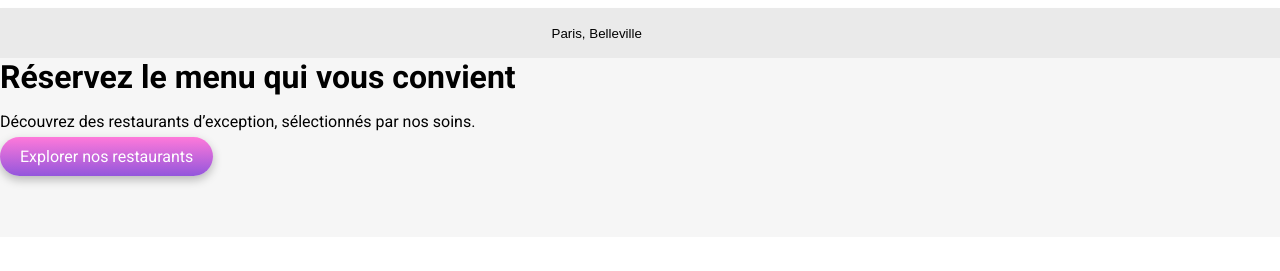
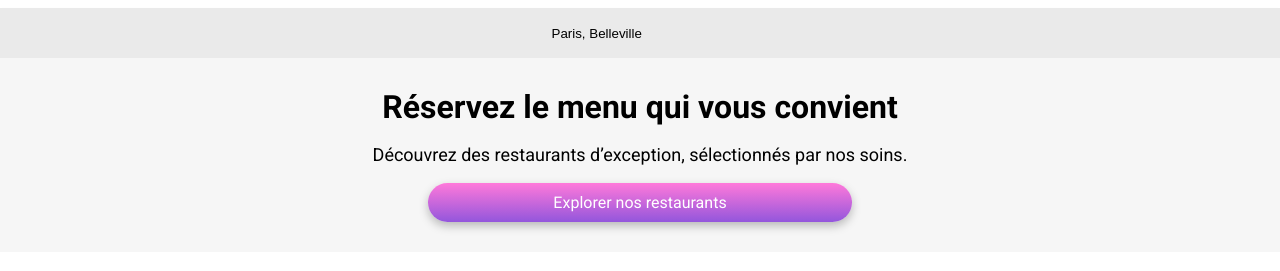
Before and after one commit to Globeboarders/Projet4, a plain HTML site: page index.html in a window 1280 px wide. Shown: the part 55-326 px from the top of the page. Drawn offline with Linux system fonts and the light colour scheme; some icons are missing; a web font is replaced by a local one.

Commit message:
finition Header

```diff
--- a/Style/index.css
+++ b/Style/index.css
@@ -25,6 +25,10 @@
 
 	h1{
 		margin: 0px;
+	}
+
+	p{
+		font-size: 18px;
 	}
 
 	/****** Nav ***********/
@@ -66,9 +70,29 @@
 	/****** Header ***********/
 
 	header{
-		height: 179px;
 		background-color: var(--second-grey);
+		display: flex;
+		flex-direction: column;
+		width: auto;
 	}
+
+	header h1{
+		padding-top: 30px;
+		display: flex;
+		justify-content: center;
+	}
+
+	header p{
+		display: flex;
+		justify-content: center;
+	}
+
+	header div{
+		display: flex;
+		justify-content: center;
+		padding-bottom: 30px;
+	}
+
 
 	.btn-explorer {
 		background: linear-gradient( #FF79DA, #9356DC);
@@ -79,6 +103,7 @@
 		text-align: center;
 		text-decoration: none;
 		box-shadow: 0 4px 10px rgba(0, 0, 0, 0.25);
+		width: 30%;
 	}
 
 
```
Also changed, not shown: index.html (+0 -2 lines).
